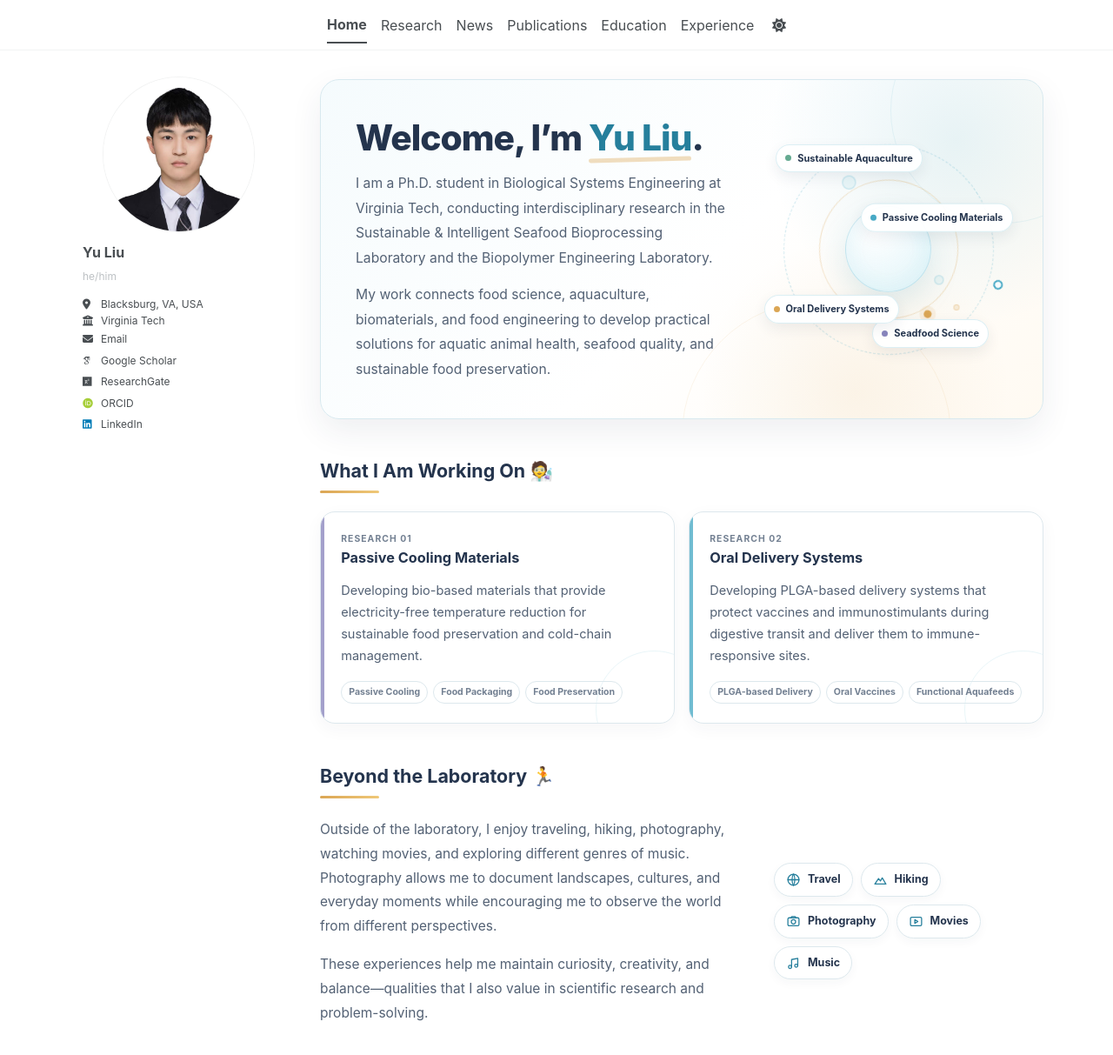
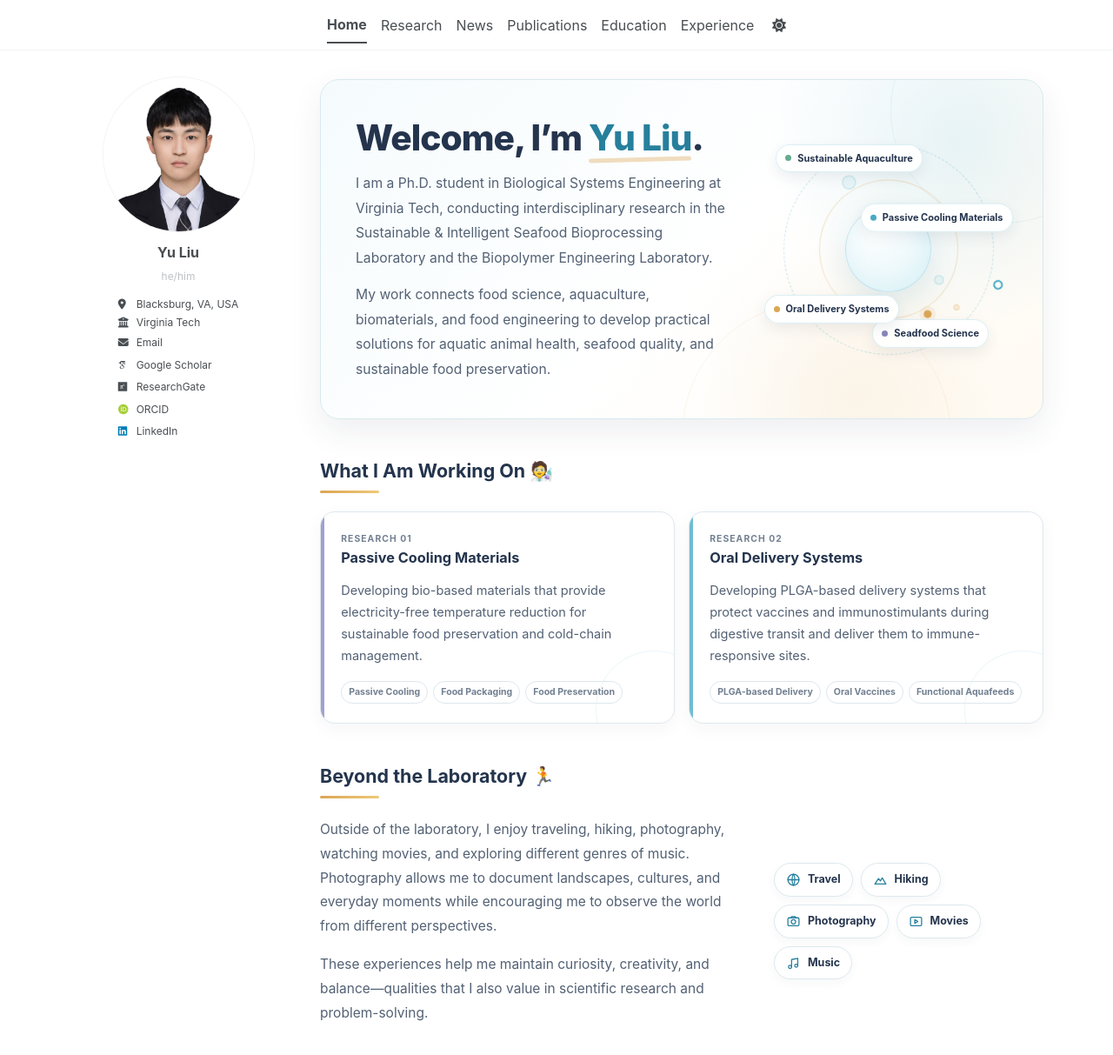
Before and after one commit to yuliu0322/yuliu0322.github.io, a Jekyll site: the page built from _pages/about.md, in a window 1280 px wide and 1257 px high. Shown: the top 1213 px of the window at 87% size. Built offline with Jekyll 4.4.1, drawn with Linux system fonts in a browser that asks for light colours; some web fonts are replaced; a script bundle is joined from its source files by our own code; library files that are not in the unit come from our copies.

Commit message:
Update main.scss

```diff
--- a/assets/css/main.scss
+++ b/assets/css/main.scss
@@ -274,10 +274,15 @@ html {
 
 @media (min-width: 64em) {
 
-  /* Center the entire profile as one unit */
+  /* Center the complete profile */
   .sidebar > div[itemscope] {
-    width: min(100%, 220px) !important;
+    display: flex !important;
+    flex-direction: column !important;
+    align-items: center !important;
+
+    width: 100% !important;
     margin: 0 auto !important;
+    padding: 0 !important;
   }
 
   /* Center the profile photo */
@@ -286,6 +291,7 @@ html {
     width: 100% !important;
     margin: 0 auto !important;
     padding: 0 !important;
+    text-align: center !important;
   }
 
   .author__avatar img {
@@ -296,30 +302,61 @@ html {
     margin: 0 auto !important;
   }
 
-  /* Keep the name directly below the photo */
+  /* Center name and pronouns below the photo */
   .author__content {
     display: block !important;
     width: 100% !important;
     margin: 0 !important;
     padding: 0 !important;
+    text-align: center !important;
   }
 
   .author__name {
-    margin-top: 14px !important;
-    margin-bottom: 8px !important;
+    margin: 14px 0 8px !important;
+    text-align: center !important;
   }
 
-  /* Keep all contact information aligned with the name */
+  .author__pronouns {
+    margin: 0 0 14px !important;
+    text-align: center !important;
+  }
+
+  /* Center the contact-list block */
   .author__urls-wrapper {
     display: block !important;
-    width: 100% !important;
-    margin: 0 !important;
+    width: max-content !important;
+    max-width: 100% !important;
+    margin: 0 auto !important;
     padding: 0 !important;
   }
 
   .author__urls {
+    display: block !important;
+    position: relative !important;
+    right: auto !important;
+
+    width: max-content !important;
+    max-width: 100% !important;
+
+    margin: 0 auto !important;
+    padding: 0 !important;
+
+    background: transparent !important;
+    border: 0 !important;
+    box-shadow: none !important;
+  }
+
+  .author__urls li {
+    width: 100% !important;
+    margin: 0 0 4px !important;
+    padding: 0 !important;
+    text-align: left !important;
+  }
+
+  .author__urls a {
     width: 100% !important;
     margin: 0 !important;
-    padding: 0 !important;
+    padding: 2px 0 !important;
+    text-align: left !important;
   }
 }
```
